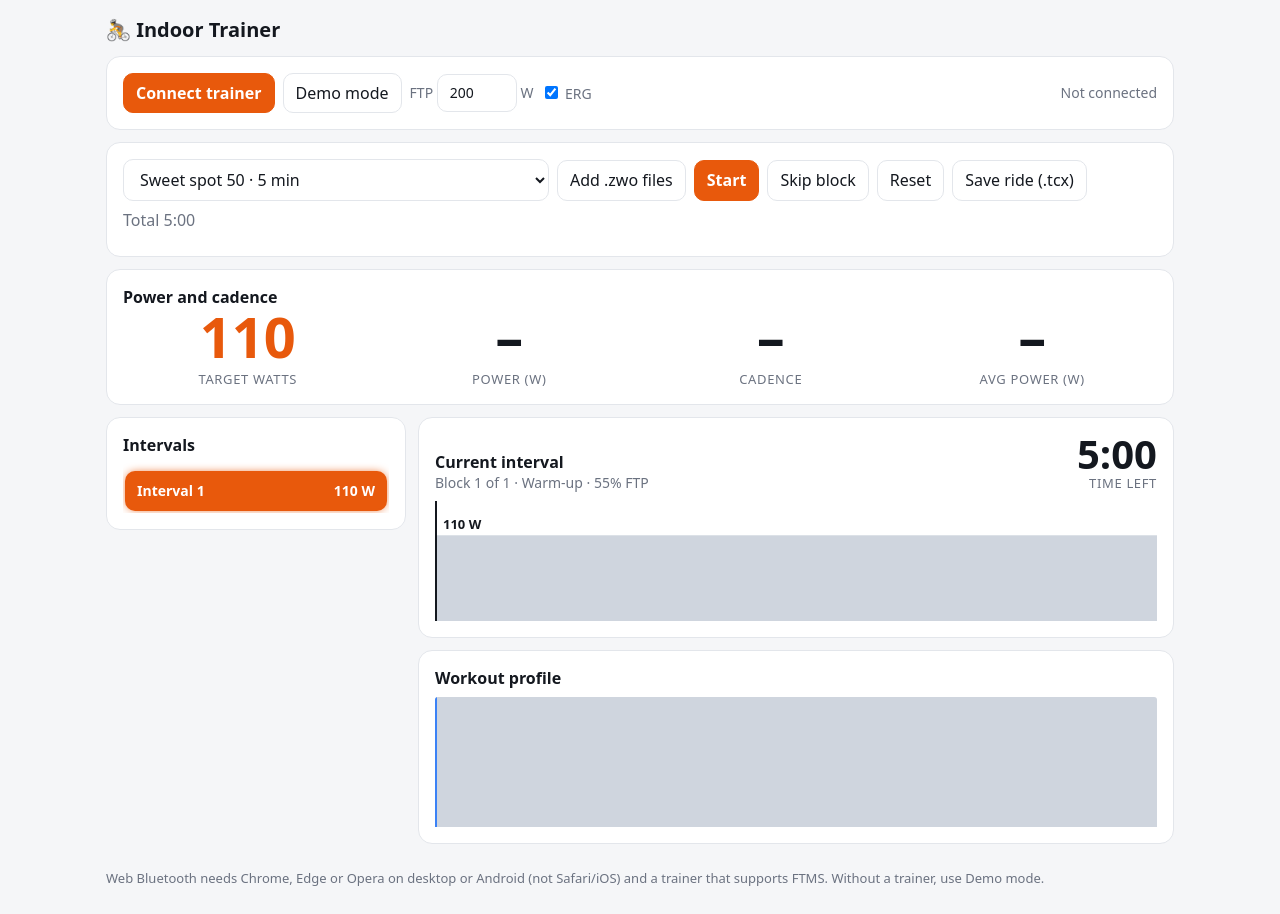
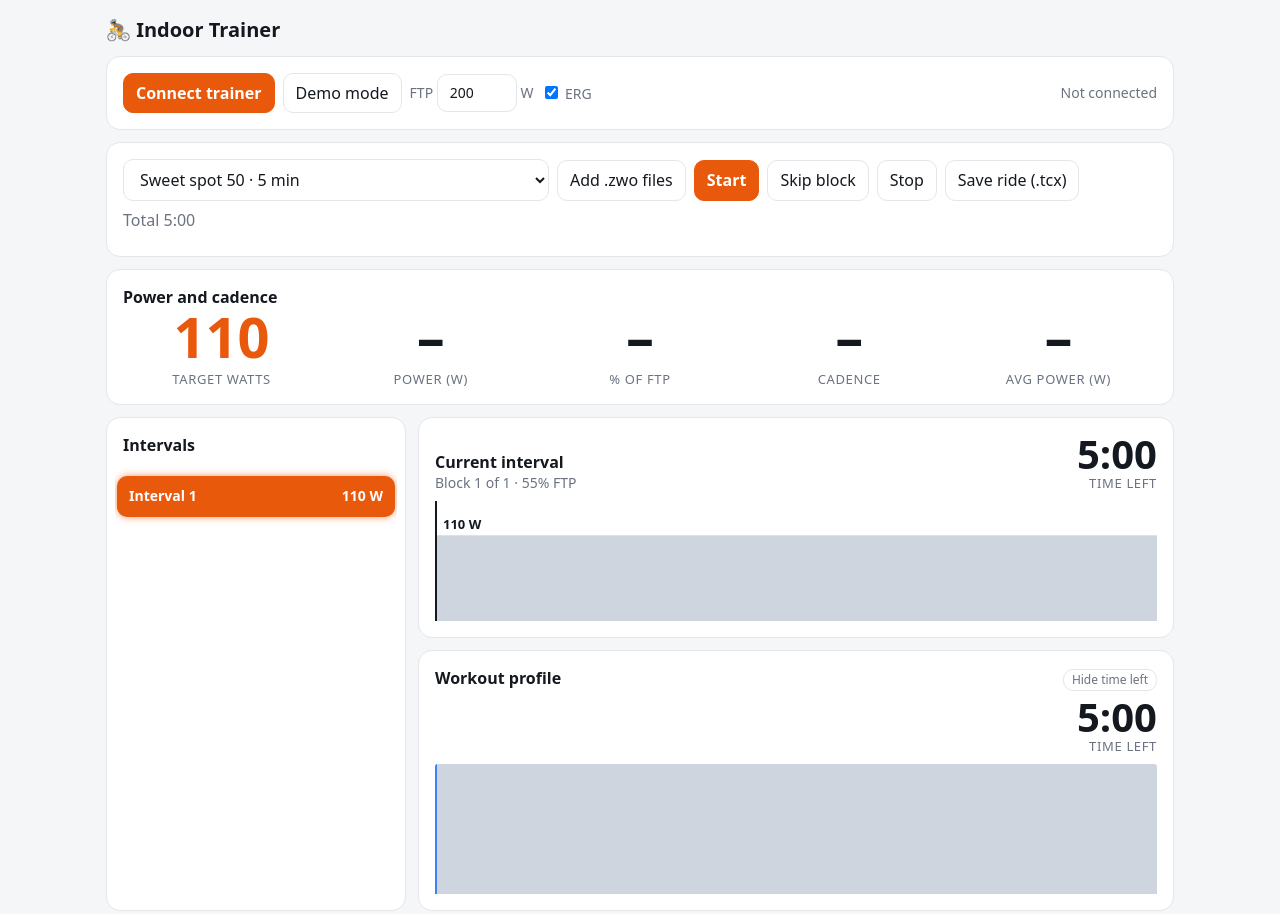
Before and after one commit to zilatel/trainer, a plain HTML site: page index.html in a window 1280 px wide. Shown: the top 914 px of the page. Drawn offline with Linux system fonts and the light colour scheme.

Commit message:
Layout verbeteringen

```diff
--- a/index.html
+++ b/index.html
@@ -35,13 +35,15 @@ input{width:80px}
 .up li.done{opacity:.45}
 .up li.now{background:var(--accent);color:#fff;border-color:transparent;font-weight:600;box-shadow:0 0 0 2px var(--accent),0 0 10px var(--accent)}
 .up li.now b,.up li.now .mute{color:#fff}
-.upwrap{max-height:70vh;overflow-y:auto;position:relative;padding:8px 4px 4px}
-.grid{display:grid;grid-template-columns:300px 1fr;gap:12px;align-items:start}
+.upwrap{position:absolute;left:8px;right:8px;top:44px;bottom:8px;overflow-y:auto;padding:8px 4px 4px}
+.grid{display:grid;grid-template-columns:300px 1fr;gap:12px;align-items:stretch;margin-bottom:12px}
+.grid>div>.card:last-child,.grid>.upbox{margin-bottom:0}
 .grid>div{min-width:0}
-.upbox{position:sticky;top:calc(env(safe-area-inset-top,0px) + 8px)}
-@media (max-width:760px){.grid{grid-template-columns:1fr}.upbox{position:static;order:2}}
+.upbox{position:relative;min-height:260px}
+@media (max-width:760px){.grid{grid-template-columns:1fr}.upbox{height:55vh;order:2}}
 .mute{color:var(--mute)}
 .tleft{font-size:40px;font-weight:700;line-height:1;font-variant-numeric:tabular-nums}
+.sm{padding:2px 8px;font-size:12px;margin-left:8px;color:var(--mute)}
 .under{color:#e03131}.over{color:#e8a008}.on{color:var(--ok)}
 label{font-size:14px;color:var(--mute)}
 </style>
@@ -61,7 +63,7 @@ label{font-size:14px;color:var(--mute)}
   <button id="add">Add .zwo files</button><input type="file" id="file" accept=".zwo,.xml" multiple hidden>
   <button class="p" id="go">Start</button>
   <button id="skip">Skip block</button>
-  <button id="reset">Reset</button>
+  <button id="reset">Stop</button>
   <button id="save" disabled>Save ride (.tcx)</button>
   <span class="mute" id="total"></span>
   <div class="mute" id="desc" style="font-size:13px;width:100%"></div>
@@ -71,6 +73,7 @@ label{font-size:14px;color:var(--mute)}
   <div class="big">
     <div class="target"><div class="v" id="tw">&#8211;</div><div class="l">Target watts</div></div>
     <div><div class="v" id="pw">&#8211;</div><div class="l">Power (W)</div></div>
+    <div><div class="v" id="pct">&#8211;</div><div class="l">% of FTP</div></div>
     <div><div class="v" id="cad">&#8211;</div><div class="l">Cadence</div></div>
     <div><div class="v" id="avg">&#8211;</div><div class="l">Avg power (W)</div></div>
   </div>
@@ -86,7 +89,7 @@ label{font-size:14px;color:var(--mute)}
   <canvas id="ivc" style="width:100%;height:120px;display:block;margin-top:8px"></canvas>
 </div>
 <div class="card">
-  <strong>Workout profile</strong>
+  <div class="row" style="justify-content:space-between;align-items:flex-start"><strong>Workout profile</strong><div style="text-align:right"><button class="sm" id="tgl" style="margin:0 0 6px">Hide time left</button><div id="ttbox"><div class="tleft" id="tleft">&#8211;</div><div class="mute" style="font-size:13px;text-transform:uppercase;letter-spacing:.05em">Time left</div></div></div></div>
   <div class="tl" id="tl"></div>
 </div>
 </div>
@@ -187,7 +190,7 @@ function drawIv(){
   if(!w)return;
   cv.width=w*dpr;cv.height=h*dpr;
   const g=cv.getContext("2d");g.scale(dpr,dpr);
-  $("ivt").textContent=b?`Block ${S.i+1} of ${S.blocks.length} \u00b7 ${b[0]} \u00b7 ${b[2]}% FTP`:"";
+  $("ivt").textContent=b?`Block ${S.i+1} of ${S.blocks.length} \u00b7 ${b[2]}% FTP`:"";
   if(!b)return;
   const cs=getComputedStyle(document.documentElement),col=n=>cs.getPropertyValue(n).trim();
   const tw=watts(b),pts=S.rec.filter(p=>p.b==S.i),max=Math.max(tw*1.4,50,...pts.map(p=>p.w));
@@ -218,11 +221,12 @@ function upd(){
 function render(){
   const b=S.blocks[S.i];
   $("avg").textContent=S.rec.length?Math.round(S.sum/S.rec.length):"\u2013";
+  $("tleft").textContent=fmt(S.blocks.reduce((a,b,n)=>a+(n>S.i?b[1]:n==S.i?b[1]-S.el:0),0));
   [...$("tl").children].forEach((d,n)=>{d.className=n<S.i?"done":n==S.i?"cur":"";d.firstChild.style.width=n==S.i?(S.el/b[1]*100)+"%":"0";d.lastChild.style.left=n==S.i?(S.el/b[1]*100)+"%":"0"});
   if(!b){drawIv();$("ivt").textContent="Workout complete \ud83c\udf89";$("tw").textContent="\u2013";$("left").textContent="\u2013";upd();return}
 
   $("tw").textContent=watts(b);$("left").textContent=fmt(b[1]-S.el);
-  $("pw").textContent=S.pw??"\u2013";$("cad").textContent=S.cad!=null?Math.round(S.cad):"\u2013";
+  $("pw").textContent=S.pw??"\u2013";$("pct").textContent=S.pw!=null?Math.round(S.pw/ftp()*100)+"%":"\u2013";$("cad").textContent=S.cad!=null?Math.round(S.cad):"\u2013";
   $("pw").className="v "+(S.pw==null?"":S.pw<watts(b)*.93?"under":S.pw>watts(b)*1.07?"over":"on");
   drawIv();upd();
 }
@@ -313,6 +317,7 @@ $("save").onclick=async()=>{
     else{const a=document.createElement("a");a.href=URL.createObjectURL(new Blob([tcx],{type:"application/xml"}));a.download=base+".tcx";a.click()}
   }catch(e){if(!e||e.code!=="declined")$("total").textContent="Could not save: "+((e&&e.message)||e)}
 };
+$("tgl").onclick=()=>{const h=$("ttbox").style.display=="none";$("ttbox").style.display=h?"":"none";$("tgl").textContent=h?"Hide time left":"Show time left"};
 S.timer=setInterval(tick,1000);
 load();
 </script>
```
